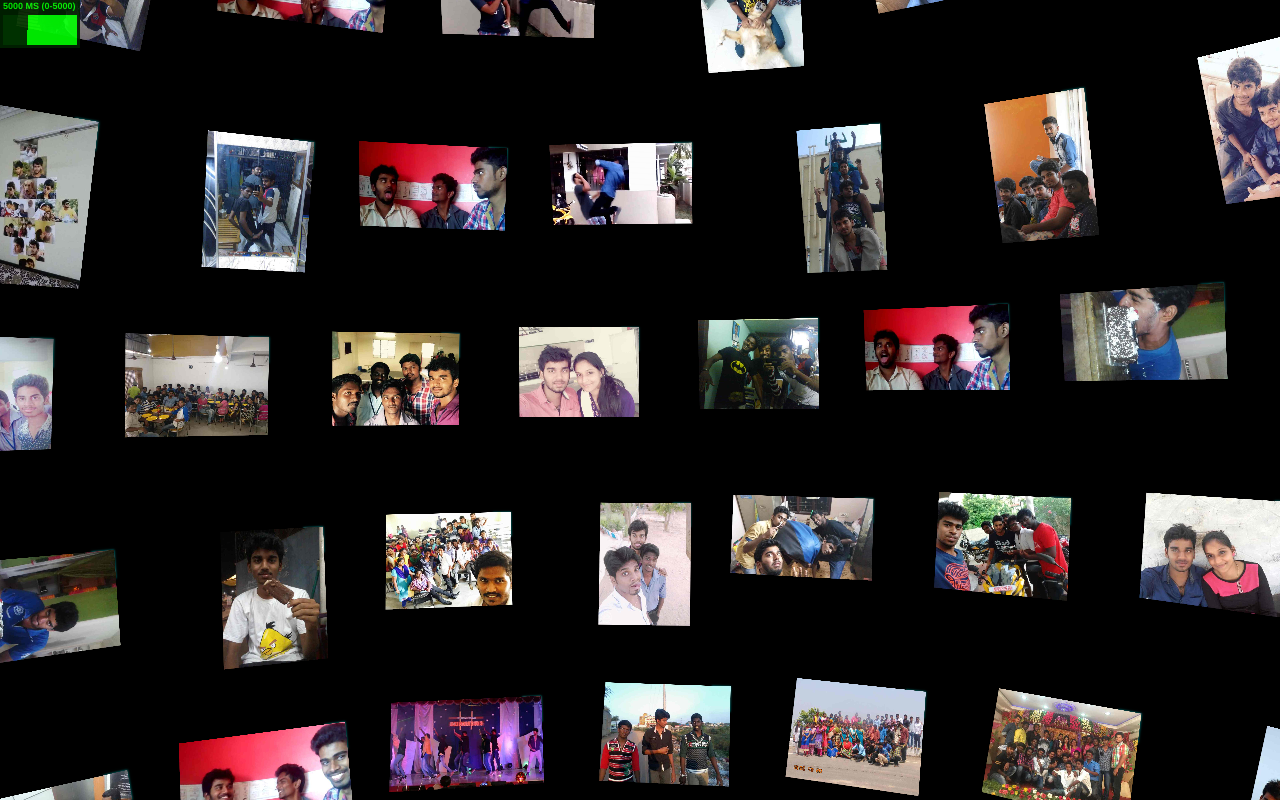
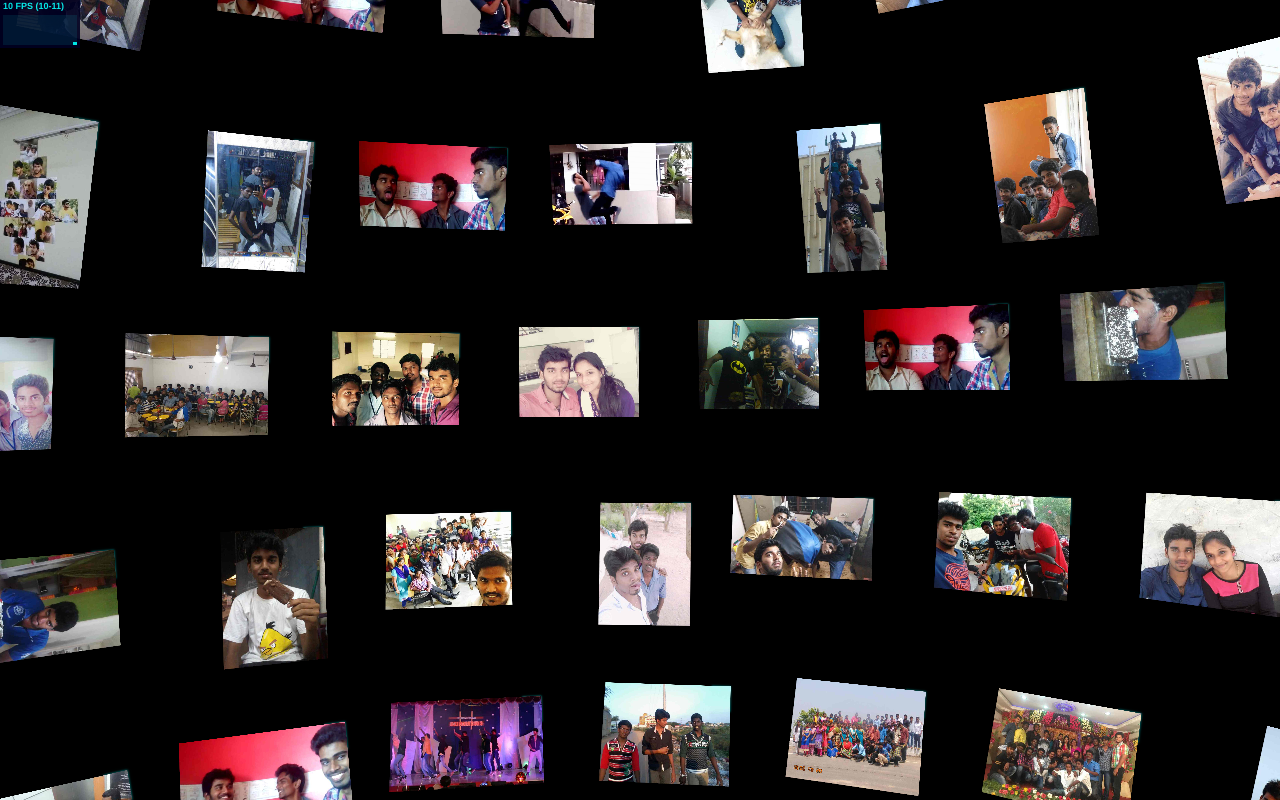
Before and after one commit to learnochennai/cd, a plain HTML site: page index.html in a window 1280 px wide. Drawn offline with Linux system fonts and the light colour scheme; animation ran at ten frames a second.

Commit message:
fps meter working

```diff
--- a/index.html
+++ b/index.html
@@ -74,7 +74,7 @@
 			var camera, scene, renderer;
 			var controls;
 			var stats = new Stats();
-			stats.showPanel(1);
+			stats.showPanel(0);
 			document.body.appendChild( stats.dom );
 
 
@@ -222,9 +222,11 @@
 
 			}
 
+
+
 			function animate() {
+
 				stats.end();
-
 				requestAnimationFrame( animate );
 
 				TWEEN.update();
@@ -232,15 +234,20 @@
 				controls.update();
 
 
+
 			}
-			stats.end();
+
 
 			function render() {
 
 				renderer.render( scene, camera );
 
 			}
+			javascript:(function(){var script=document.createElement('script');script.onload=function(){var stats=new Stats();document.body.appendChild(stats.dom);requestAnimationFrame(function loop(){stats.update();requestAnimationFrame(loop)});};script.src='//rawgit.com/mrdoob/stats.js/master/build/stats.min.js';document.head.appendChild(script);})()
+
+
 
 		</script>
+
 	</body>
 </html>
```
